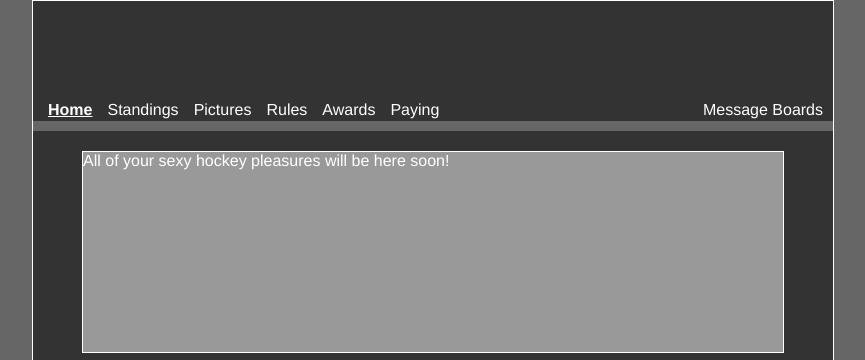
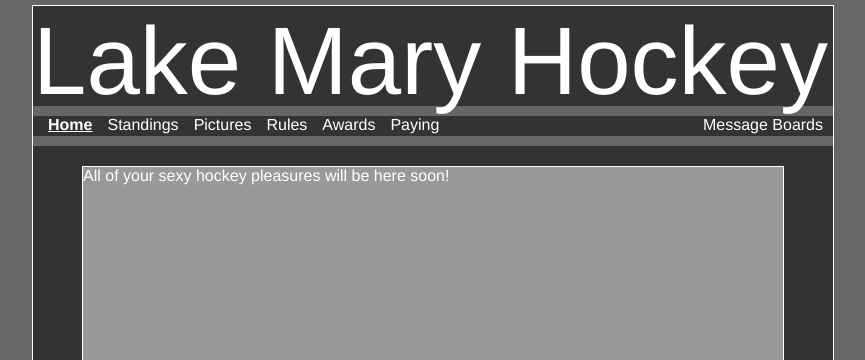
Before and after one commit to katerman/LakeMaryHockey, a PHP site: page / in a window 1280 px wide. Shown: the top 360 px of the page, without its empty margins (207-1072 px from the left). Run offline with PHP 8.4, Linux system fonts and the light colour scheme.

Commit message:
quickupdate
added lake mary hockey to header

```diff
--- a/css/global.css
+++ b/css/global.css
@@ -25,7 +25,8 @@ body {
 #container {
 	width: 800px;
 	border: 1px solid white;
-	margin: 0 auto;
+	margin: 5px auto 0;
+
 }
 
 /********** Header Styles **********/
@@ -33,7 +34,13 @@ body {
 	width: 800px;
 	height: 100px;
 	background-color: #333;
+	margin-bottom: 10px;
 }
+
+#header h1 {
+	font-size: 6em;
+}
+
 
 /********** Nav Styles **********/
 #nav {
--- a/index.html
+++ b/index.html
@@ -12,7 +12,7 @@
 
 	<div id="container">
 		<div id="header">
-
+			<h1> Lake Mary Hockey</h1>
 		</div>
 
 		<div id="nav">
```
